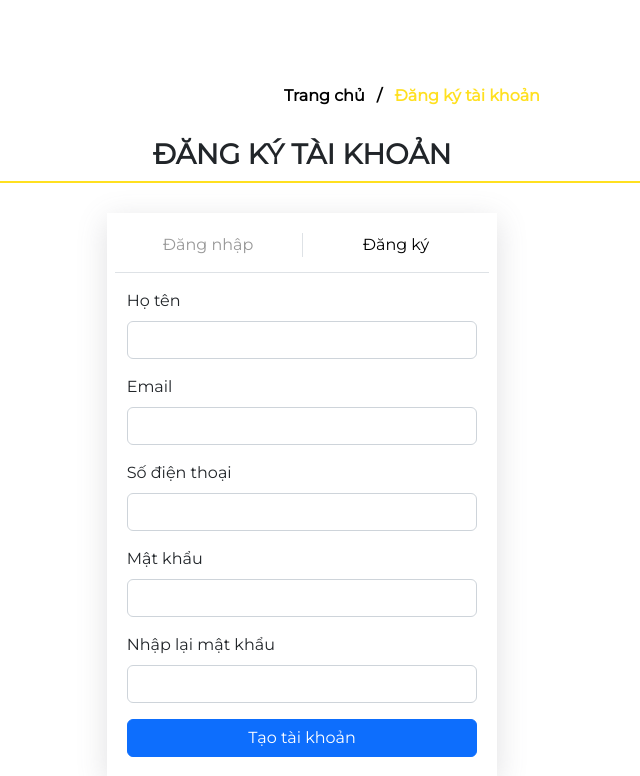
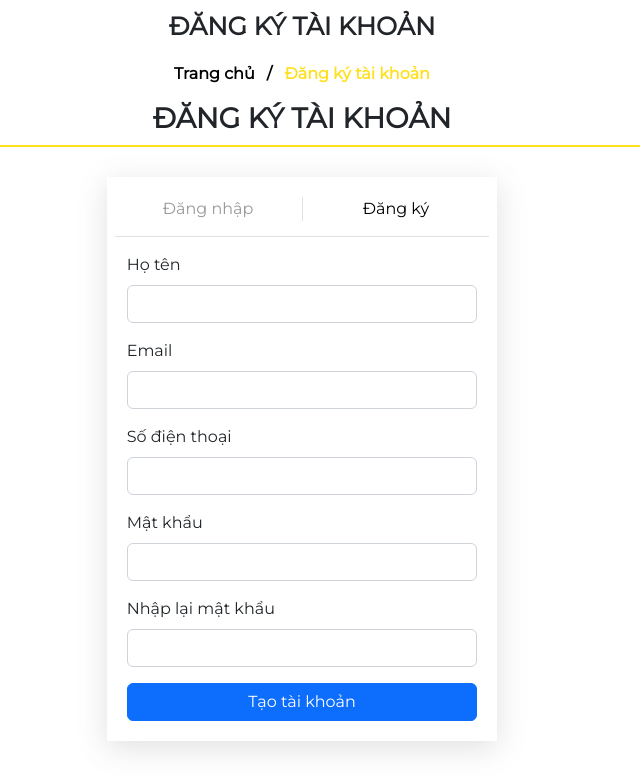
Before and after one commit to 23-24Sem1-Courses/ct27501-project-khanhnehe, a PHP site: template view/register.php in a window 1280 px wide; the page is wider, and only the part inside the window is pictured. Shown: the part 187-963 px from the top of that part, without its empty margins (338-978 px from the left). Run offline with PHP 8.4, Linux system fonts and the light colour scheme; the template is opened without the code that fills it, so the values that code supplies are empty.

Commit message:
chỉnh sửa lại giao diện

```diff
--- a/view/css/style.css
+++ b/view/css/style.css
@@ -115,11 +115,12 @@ header {
   background-size : cover;
   width           : 100%;
   margin: 30px 110px;
+
 }
 
 #title_breadcrumb {
   font-weight: 800;
-  color      : #fff;
+  color      : #000000;
   font-size  : 25px;
 }
 
--- a/view/detail_order.php
+++ b/view/detail_order.php
@@ -1,6 +1,6 @@
 <title>Chi tiết đơn hàng</title>
 <div id="breadcrumb_background">
-    <p id="title_breadcrumb">CHI TIẾT ĐƠN HÀNG</p>
+    <p id="title_breadcrumb" class="text-dark">CHI TIẾT ĐƠN HÀNG</p>
     <nav aria-label="breadcrumb">
         <ol class="breadcrumb">
             <li class="breadcrumb-item"><a href="?action=home">Trang chủ</a></li>&nbsp;
--- a/view/register.php
+++ b/view/register.php
@@ -1,7 +1,15 @@
 <!-- done -->
 <title>Đăng ký tài khoản</title>
+<style>
+#breadcrumb_background {
+    background-size: cover;
+    width: 100%;
+    margin: 30px 110px;
+    display: contents;
+}
+</style>
 <div id="breadcrumb_background">
-    <p id="title_breadcrumb" class="text-center">ĐĂNG KÝ TÀI KHOẢN</p>
+    <p id="title_breadcrumb" class="text-center text-dark mt-2">ĐĂNG KÝ TÀI KHOẢN</p>
     <nav aria-label="breadcrumb">
         <ol class="breadcrumb justify-content-center">
             <li class="breadcrumb-item"><a href="?action=home">Trang chủ</a></li>&nbsp;
```
Also changed, not shown: view/login.php (+9 -1 lines).
